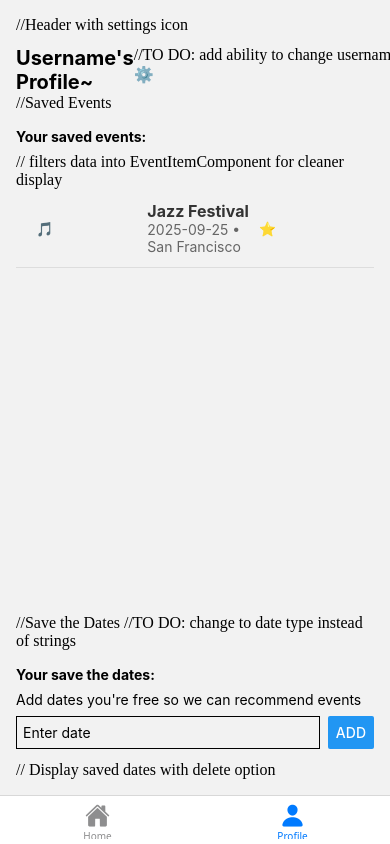
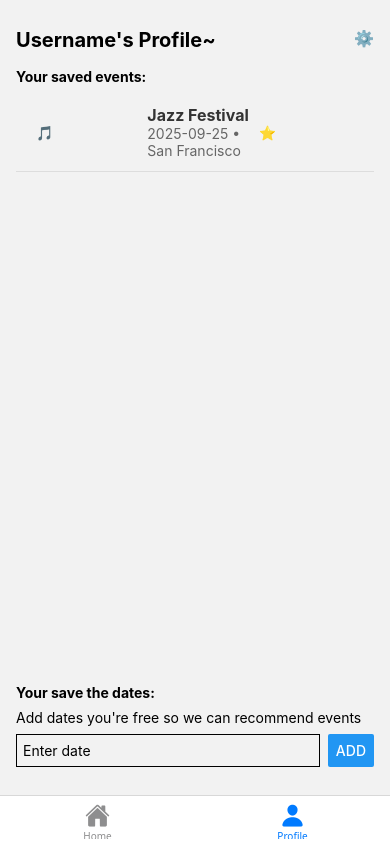
Before and after one commit to RigoRayon22/CST-438-Repo, a React Native app in the folder api-app/: screen /Profile in a window 390 px wide. Built offline with nearby package versions, Linux system fonts and the light colour scheme.

Commit message:
save current state before dev new feature

```diff
--- a/api-app/package.json
+++ b/api-app/package.json
@@ -31,9 +31,9 @@
     "@testing-library/react-native": "^13.3.3",
     "@types/jest": "^30.0.0",
     "@types/react": "~19.0.10",
-    "jest": "^30.1.3",
+    "jest": "^29.7.0",
     "jest-expo": "^54.0.10",
-    "react-test-renderer": "^19.0.0",
+    "react-test-renderer": "19.0.0",
     "ts-jest": "^29.4.1",
     "typescript": "~5.8.3"
   },
--- a/api-app/src/navigation/AppNavigator.tsx
+++ b/api-app/src/navigation/AppNavigator.tsx
@@ -10,7 +10,7 @@ import { ProfilePage } from '../pages/ProfilePage';
 const Tab = createBottomTabNavigator();
 const Stack = createStackNavigator();
 
-/** allows users to switch between search and results page and still be on home tab */
+/* allows users to switch between search and results page and still be on home tab */
 function HomeStack() {
     return (
         <Stack.Navigator>
@@ -44,7 +44,7 @@ export function AppNavigator() {
                             iconName = 'person';
                             break;
                         default:
-                            iconName = 'help-circle'; // fallback icon to make TS happy
+                            iconName = 'help-circle';
                     }
 
                     return <Ionicons name={iconName} size={size} color={color} />;
--- a/api-app/src/pages/ProfilePage.tsx
+++ b/api-app/src/pages/ProfilePage.tsx
@@ -17,16 +17,16 @@ export function ProfilePage() {
 
     return (
         <View style={styles.container}>
-        //Header with settings icon
+            {/* Header with settings icon */}
             <View style={styles.header}>
                 <Text style={styles.headerTitle}>Username's Profile~</Text>
                 <TouchableOpacity>
-            //TO DO: add ability to change username/password or add user preferences here
+                    {/* TO DO: add ability to change username/password or add user preferences here */}
                     <Text style={styles.settingsIcon}>⚙️</Text>
                 </TouchableOpacity>
             </View>
 
-        //Saved Events
+        {/*saved events list*/}
             <Text style={styles.sectionTitle}>Your saved events:</Text>
             {dummySavedEvents.length === 0 ? (
                 <Text style={styles.emptyText}>No events saved yet</Text>
@@ -36,7 +36,7 @@ export function ProfilePage() {
                     keyExtractor={(item) => item.id}
                     renderItem={({ item }) => (
                         <TouchableOpacity onPress={() => setSelectedEvent(item)}>
-                            // filters data into EventItemComponent for cleaner display
+                            {/*filters data into EventItemComponent for cleaner display*/}
                             <EventItemComponent event={item} />
                         </TouchableOpacity>
                     )}
@@ -45,8 +45,8 @@ export function ProfilePage() {
 
             <EventModal event={selectedEvent} onClose={() => setSelectedEvent(null)} />
 
-        //Save the Dates
-        //TO DO: change to date type instead of strings
+        {/*save the dates feature*/}
+        {/*to do: change to date type instead of strings*/}
             <Text style={styles.sectionTitle}>Your save the dates:</Text>
             <Text style={styles.helperText}>Add dates you're free so we can recommend events</Text>
 
@@ -68,7 +68,7 @@ export function ProfilePage() {
                 />
             </View>
 
-    // Display saved dates with delete option
+    {/*display saved dates with delete option*/}
             {dates.map((date, index) => (
                 <View key={index} style={styles.dateRow}>
                     <Text>{date}</Text>
--- a/api-app/src/pages/ResultsPage.tsx
+++ b/api-app/src/pages/ResultsPage.tsx
@@ -16,7 +16,7 @@ export function ResultsPage({ navigation }: any) {
 
     return (
         <View style={styles.container}>
-        //Link back to search page to update search criteria
+            {/*Link back to search page to update search criteria*/}
             <TouchableOpacity onPress={() => navigation.goBack()}>
                 <Text style={styles.backLink}>← Update search</Text>
             </TouchableOpacity>
@@ -27,7 +27,7 @@ export function ResultsPage({ navigation }: any) {
                 keyExtractor={(item) => item.id}
                 renderItem={({ item }) => (
                     <TouchableOpacity onPress={() => setSelectedEvent(item)}>
-            // filters data into EventItemComponent for cleaner display
+                        {/* filters data into EventItemComponent for cleaner display */}
                         <EventItemComponent event={item} />
                     </TouchableOpacity>
                 )}
--- a/api-app/src/pages/SearchPage.tsx
+++ b/api-app/src/pages/SearchPage.tsx
@@ -6,19 +6,18 @@ export function SearchPage({ navigation }: any) {
     const [showDate, setShowDate] = useState(false);
     const [showRadius, setShowRadius] = useState(false);
 
+    // Event Name and Location always visible; Date, Category, and Radius collapsible
     return (
-        // Event Name and Location always visible; Date, Category, and Radius collapsible
         <View style={styles.container}>
             <Text style={styles.header}>Search all events:</Text>
 
             <Text>Event name:</Text>
             <TextInput style={styles.input} />
 
-            //TO DO: add auto-fill for city names?
+            {/*TO DO: add auto-fill for city names?*/}
             <Text>Location:</Text>
             <TextInput style={styles.input} />
 
-        // Collapsible Date
             <TouchableOpacity onPress={() => setShowDate(!showDate)}>
                 <Text style={styles.collapsibleLabel}>Event date ▼</Text>
             </TouchableOpacity>
@@ -29,15 +28,13 @@ export function SearchPage({ navigation }: any) {
                 />
             )}
 
-        // Collapsible Category
             <Text style={styles.collapsibleLabel}>Category ▼</Text>
             <TextInput
                 placeholder="(pick later from API categories)"
                 style={styles.input}
             />
 
-        // Collapsible Radius
-            //TO DO: add slider ui for radius
+            {/*TO DO: add slider ui for radius*/}
             <TouchableOpacity onPress={() => setShowRadius(!showRadius)}>
                 <Text style={styles.collapsibleLabel}>Radius ▼</Text>
             </TouchableOpacity>
```
Also changed, not shown: 1 other file (tests, documents, lock files or other folders).
